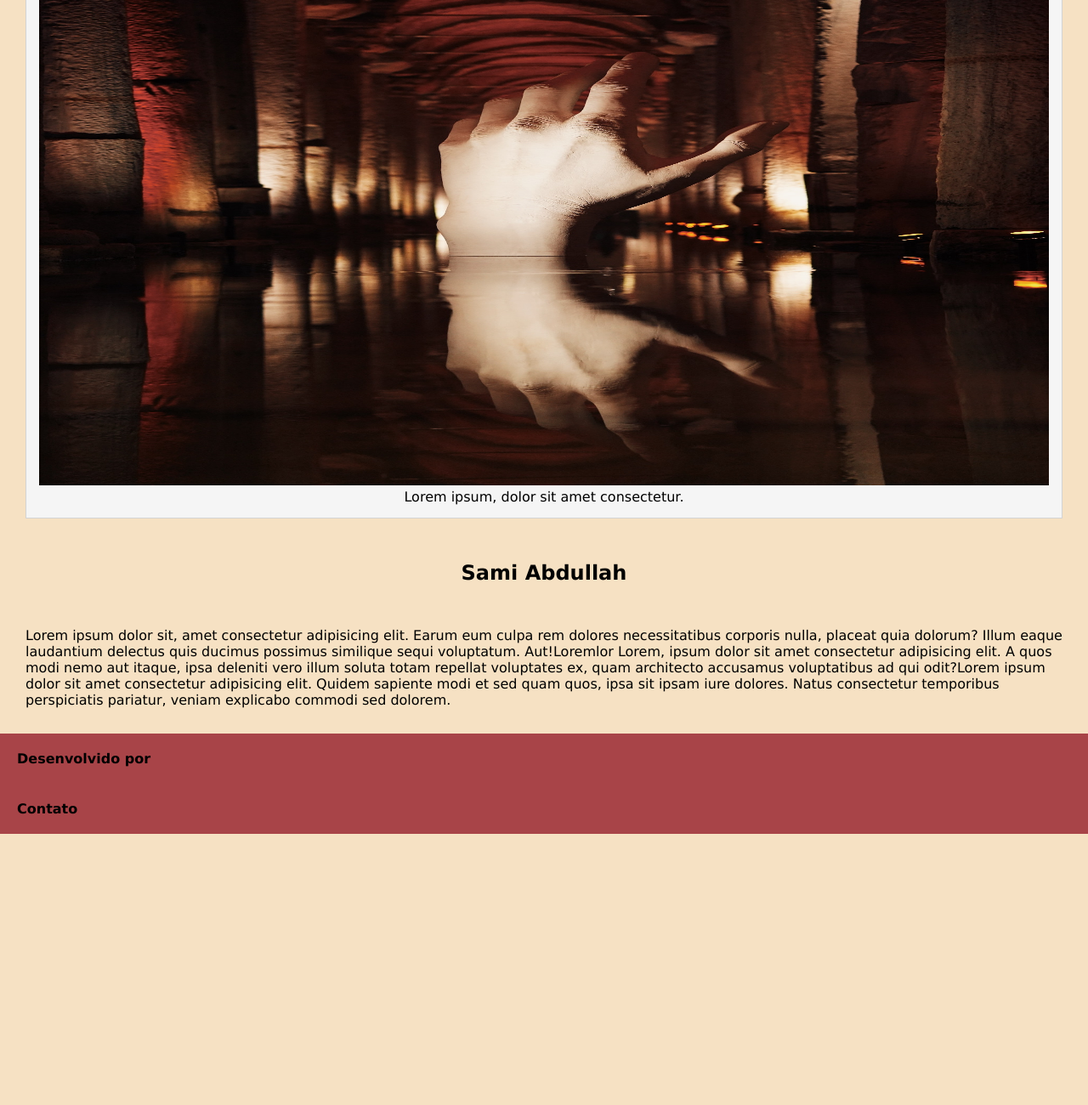
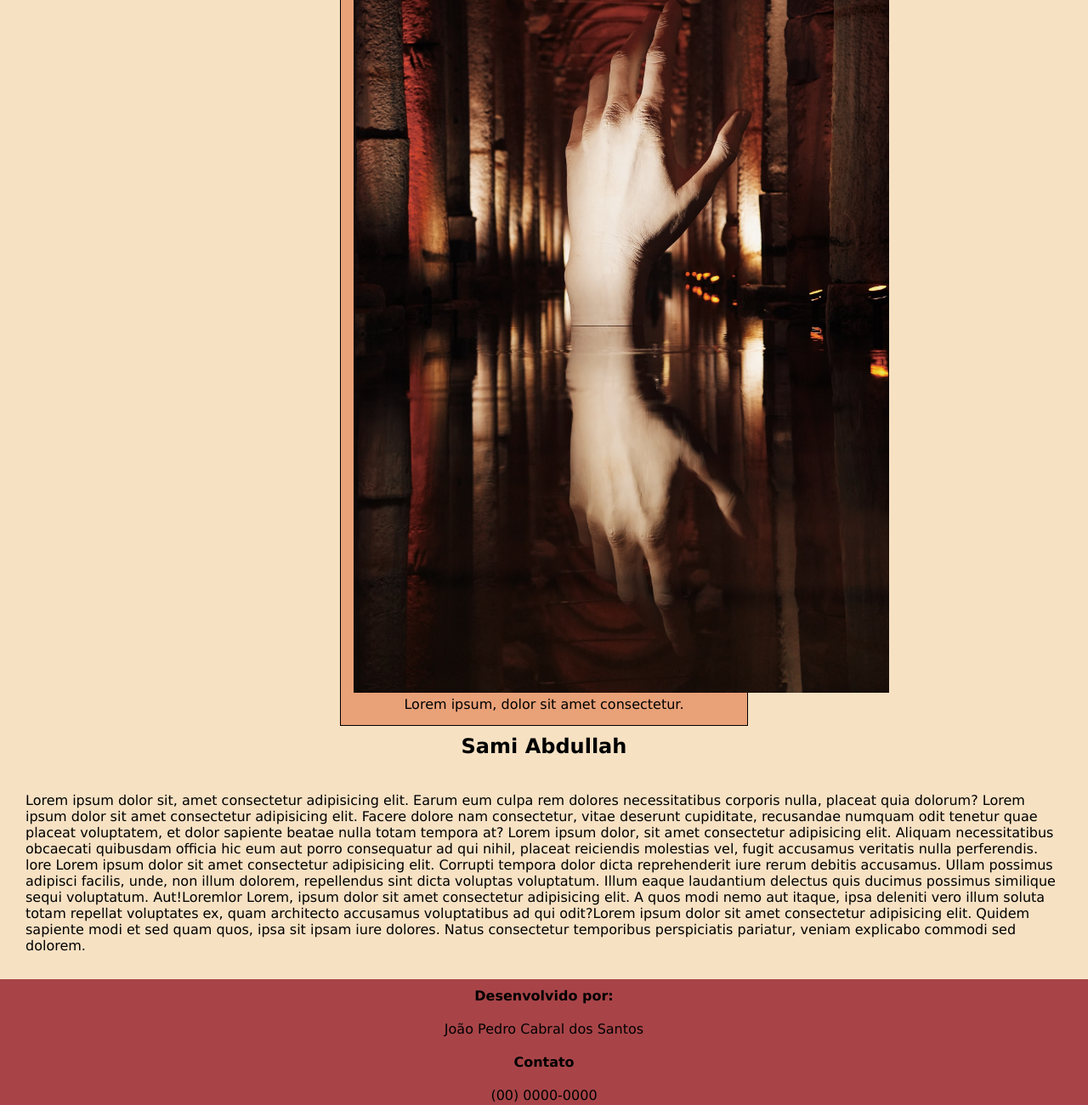
Before and after one commit to JpSCabral/UCB-FrontEnd, a plain HTML site: page prototipo1/index.html in a window 1280 px wide. Shown: the part 1500-2800 px from the top of the page at 85% size. Before the commit the page ends 2481 px from the top, so only its background shows below. Drawn offline with Linux system fonts and the light colour scheme.

Commit message:
ajustes finais

```diff
--- a/prototipo1/css/style.css
+++ b/prototipo1/css/style.css
@@ -14,29 +14,34 @@ body{
     background-color: #F6E1C3;
 }header{
     background-color: #E9A178;
-    padding: 10%;
+    padding: 100px;
 }.header__imagem{
-    width: 100%;
-    height: 450px;
-
+    width: auto;
+    height: auto;
+    max-width: 600px;
+    margin-left: 25%;
 }
 main{
     text-align: center;
 }
 h1, h2, h4{
-    padding: 20px;
+    padding: 10px;
 }
 
 figure{
-    background-color: whitesmoke;
+    background-color: #E9A178;
     text-align: center;
-    border: 1px solid lightgrey;
+    border: 1px solid rgb(0, 0, 0);
     padding: 15px;
-    margin: 30px;
+    margin-left: 400px;
+    margin-right: 400px;
 }figure img{
     width: 100%;
 }.main__imagem{
-    height: 700px;
+    max-width: 100rem;
+    max-height: 70rem;
+    width: auto;
+    height: auto;
 }
 p{
  text-align: left;
@@ -44,4 +49,8 @@ p{
 }
 footer{
     background-color: #A84448;
+    text-align: center;
+}.footer__titulo, .footer__texto{
+    text-align: center;
+    padding: 10px;
 }
--- a/prototipo1/index.html
+++ b/prototipo1/index.html
@@ -20,11 +20,13 @@
                 <figcaption>Lorem ipsum, dolor sit amet consectetur.</figcaption>
             </figure>
         <h2 class="main__tituloSec">Sami Abdullah</h2>
-                <p class="main__textoSec">Lorem ipsum dolor sit, amet consectetur adipisicing elit. Earum eum culpa rem dolores necessitatibus corporis nulla, placeat quia dolorum? Illum eaque laudantium delectus quis ducimus possimus similique sequi voluptatum. Aut!Loremlor    Lorem, ipsum dolor sit amet consectetur adipisicing elit. A quos modi nemo aut itaque, ipsa deleniti vero illum soluta totam repellat voluptates ex, quam architecto accusamus voluptatibus ad qui odit?Lorem ipsum dolor sit amet consectetur adipisicing elit. Quidem sapiente modi et sed quam quos, ipsa sit ipsam iure dolores. Natus consectetur temporibus perspiciatis pariatur, veniam explicabo commodi sed dolorem.</p>
+                <p class="main__textoSec">Lorem ipsum dolor sit, amet consectetur adipisicing elit. Earum eum culpa rem dolores necessitatibus corporis nulla, placeat quia dolorum? Lorem ipsum dolor sit amet consectetur adipisicing elit. Facere dolore nam consectetur, vitae deserunt cupiditate, recusandae numquam odit tenetur quae placeat voluptatem, et dolor sapiente beatae nulla totam tempora at? Lorem ipsum dolor, sit amet consectetur adipisicing elit. Aliquam necessitatibus obcaecati quibusdam officia hic eum aut porro consequatur ad qui nihil, placeat reiciendis molestias vel, fugit accusamus veritatis nulla perferendis. lore Lorem ipsum dolor sit amet consectetur adipisicing elit. Corrupti tempora dolor dicta reprehenderit iure rerum debitis accusamus. Ullam possimus adipisci facilis, unde, non illum dolorem, repellendus sint dicta voluptas voluptatum. Illum eaque laudantium delectus quis ducimus possimus similique sequi voluptatum. Aut!Loremlor    Lorem, ipsum dolor sit amet consectetur adipisicing elit. A quos modi nemo aut itaque, ipsa deleniti vero illum soluta totam repellat voluptates ex, quam architecto accusamus voluptatibus ad qui odit?Lorem ipsum dolor sit amet consectetur adipisicing elit. Quidem sapiente modi et sed quam quos, ipsa sit ipsam iure dolores. Natus consectetur temporibus perspiciatis pariatur, veniam explicabo commodi sed dolorem.</p>
     </main>
-    <footer>
-        <h4>Desenvolvido por</h4>
-        <h4>Contato</h4>
+    <footer class="footer">
+        <h4 class="footer__titulo">Desenvolvido por: </h4>
+        <p class="footer__texto">João Pedro Cabral dos Santos</p>
+        <h4 class="footer__titulo">Contato</h4>
+        <p class="footer__texto">(00) 0000-0000</p>
     </footer>
 </body>
 </html>
```
